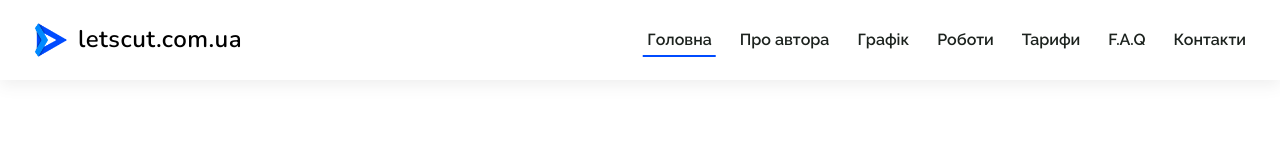
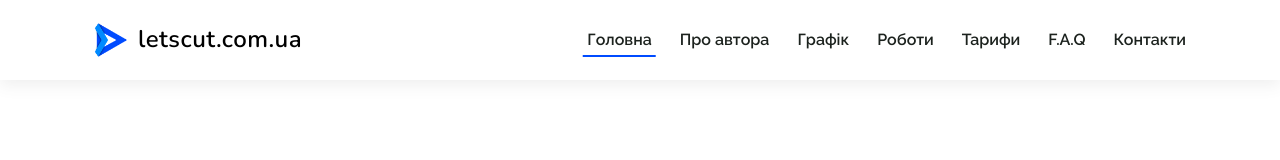
Before and after one commit to OleksandrChepiga/letscut, a plain HTML site: page index.html in a window 1280 px wide. Shown: the top 160 px of the page. Drawn offline with nearby package versions, Linux system fonts and the light colour scheme; no server answers.

Commit message:
Update style.css

```diff
--- a/styles/style.css
+++ b/styles/style.css
@@ -482,7 +482,7 @@ main .section:nth-child(even) {
 
     .nav__content {
         justify-content: space-between;
-        padding-inline: 30px;
+        padding-inline: 90px;
     }
 
     .nav__logo {
```
